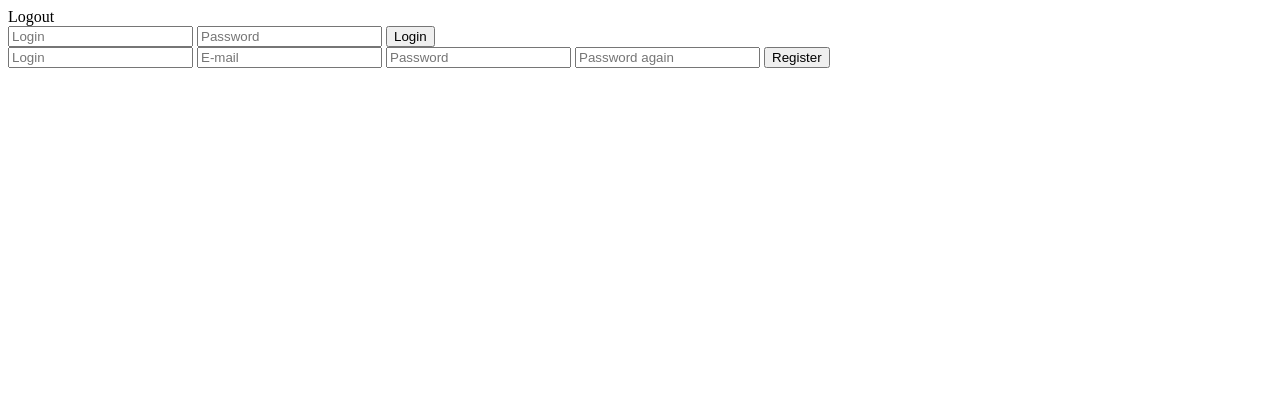
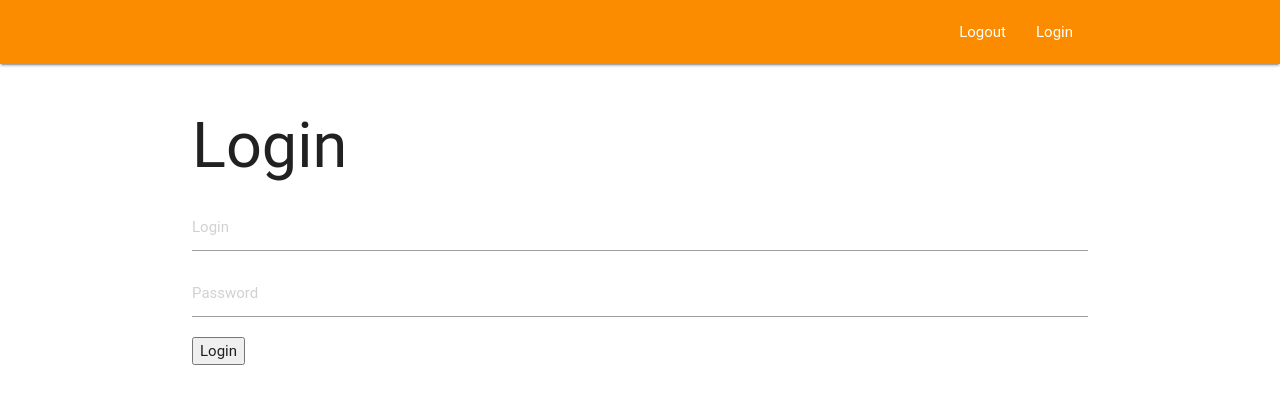
Before and after one commit to rafaelsierra/cheddar-ui, a web app: file index.html in a window 1280 px wide. Shown: the top 404 px of the page. Run offline with its HTML, style and script files only (its server is not run), Linux system fonts and the light colour scheme; style sheets or scripts are compiled from the project's sources; some libraries are stand-ins or nearby versions; some web fonts are replaced.

Commit message:
Layout Materialized

```diff
--- a/css/cheddar.less
+++ b/css/cheddar.less
@@ -4,14 +4,23 @@ body{
     }
 
     &.authenticated{
-        #login{
+        nav .user {
+            .login, .register{
+                display: none;
+            }
+        }
+        #login-register{
             display: none;
         }
     }
 
     &.anonymous{
-        #logout{
+        nav .user .logout{
             display: none;
         }
     }
+
+    .register, #register{
+        display: none;
+    }
 }
--- a/index.html
+++ b/index.html
@@ -2,21 +2,42 @@
 <html>
     <head>
         <title>Cheddar</title>
+        <link rel="stylesheet" href="https://cdnjs.cloudflare.com/ajax/libs/materialize/0.97.8/css/materialize.min.css">
+        <link href="http://fonts.googleapis.com/icon?family=Material+Icons" rel="stylesheet">
         <!-- Too lazy to automate less compilation -->
         <link rel="stylesheet/less" type="text/css" href="css/cheddar.less">
+        <meta name="viewport" content="width=device-width, initial-scale=1.0"/>
     </head>
     <body>
-        <div id="header">
-            <a id="logout">Logout</a>
+        <div class="navbar-fixed">
+            <nav class="orange darken-1" id="header" role="navigation">
+                <div class="nav-wrapper container">
+                    <ul class="user right">
+                        <li class="logout">
+                            <a>Logout</a>
+                        </li>
+                        <li class="login">
+                            <a>Login</a>
+                        </li>
+                        <li class="register">
+                            <a>Register</a>
+                        </li>
+                    </ul>
                 </div>
-        <div id="login">
+            </nav>
+        </div>
+        <div class="container">
+            <div id="login-register">
+                <div id="login" class="section">
+                    <h1>Login</h1>
                     <form method=POST>
                         <input type="text" name="username" placeholder="Login">
                         <input type="password" name="password" placeholder="Password">
                         <button>Login</button>
                     </form>
                 </div>
-        <div id="register">
+                <div id="register" class="section">
+                    <h1>Register</h1>
                     <form method=POST>
                         <input type="text" name="username" placeholder="Login">
                         <input type="email" name="email" placeholder="E-mail">
@@ -25,6 +46,10 @@
                         <button>Register</button>
                     </form>
                 </div>
+            </div>
+        </div>
+        <script src="https://cdnjs.cloudflare.com/ajax/libs/jquery/2.2.4/jquery.min.js" integrity="sha256-BbhdlvQf/xTY9gja0Dq3HiwQF8LaCRTXxZKRutelT44=" crossorigin="anonymous"></script>
+        <script src="https://cdnjs.cloudflare.com/ajax/libs/materialize/0.97.8/js/materialize.min.js"></script>
         <script src="js/storage.js"></script>
         <script src="js/api-client.js"></script>
         <script src="js/cheddar.js"></script>
--- a/js/cheddar.js
+++ b/js/cheddar.js
@@ -6,16 +6,26 @@
     let loginBox = document.getElementById('login');
     let loginForm = loginBox.querySelector('form');
 
-    let logoutLink = document.getElementById('logout');
+    let logoutLink = document.querySelector('nav .user .logout');
+    let loginLink = document.querySelector('nav .user .login');
+    let registerLink = document.querySelector('nav .user .register');
 
     let registerBox = document.getElementById('register');
     let registerForm = registerBox.querySelector('form');
+
+    loginLink.addEventListener('click', function(){
+        loginBox.scrollIntoView();
+    });
+    registerLink.addEventListener('click', function(){
+        registerBox.scrollIntoView();
+    });
 
     logoutLink.addEventListener('click', function(event){
         API.then(function(api){
             return api.logout();
         }).then(function(){
             applyBodyClasses();
+            Materialize.toast('Logged out', 2000);
         });
     });
 
@@ -29,6 +39,7 @@
             ).then(function(json){
                 console.log(json);
                 applyBodyClasses();
+                Materialize.toast('Logged in', 2000);
             }).catch(function(error){
                 console.log(error);
             });
```
Lines whose indentation alone changed are shown as unchanged.
